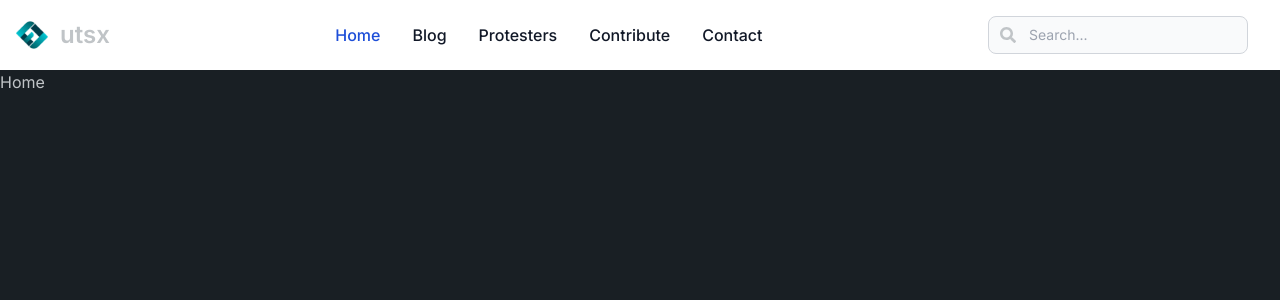
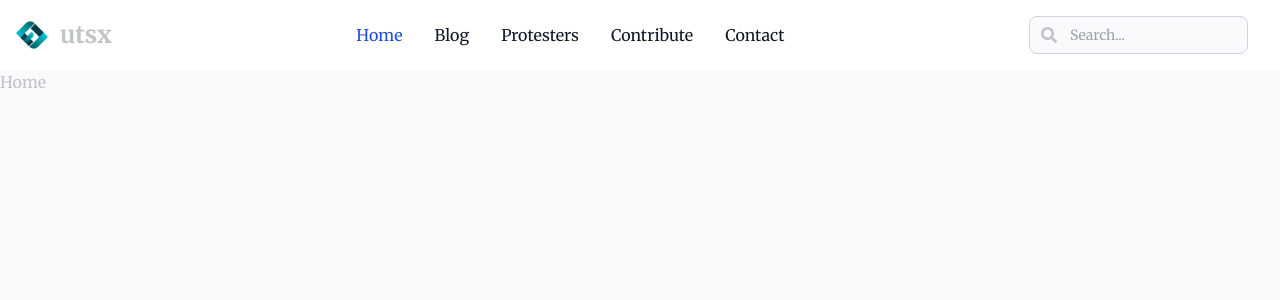
Before and after one commit to DEVELEVEN-io/memorial-website, a Next.js app: page / in a window 1280 px wide. Shown: the top 300 px of the page. Built offline with nearby package versions, Linux system fonts and the light colour scheme.

Commit message:
Update README.md

```diff
--- a/src/app/globals.css
+++ b/src/app/globals.css
@@ -16,19 +16,15 @@
   }
 }
 
-body {
-}
-
 @layer utilities {
   .text-balance {
     text-wrap: balance;
   }
 }
 
-
 @layer components {
   body {
-    background: #191f24;
+    @apply bg-slate-50;
     color: rgb(192, 196, 199);
   }
 }
--- a/src/app/layout.js
+++ b/src/app/layout.js
@@ -1,9 +1,12 @@
-import { Inter } from "next/font/google";
+import { Merriweather, Open_Sans } from "next/font/google";
 import { Navbar } from "../components";
 import { images } from "../data";
 import "./globals.css";
 
-const inter = Inter({ subsets: ["latin"] });
+const merriweather = Merriweather({
+  weight: ["300", "400", "700", "900"],
+  subsets: ["latin"],
+});
 
 export const metadata = {
   title: "Memorial Website",
@@ -13,7 +16,7 @@ export const metadata = {
 export default function RootLayout({ children }) {
   return (
     <html lang="en">
-      <body className={inter.className}>
+      <body className={merriweather.className}>
         <Navbar
           brand={{
             name: "utsx",
```
Also changed, not shown: src/components/Navbar/Nav.jsx (+9 -0 lines), 1 other file (tests, documents, lock files or other folders).
